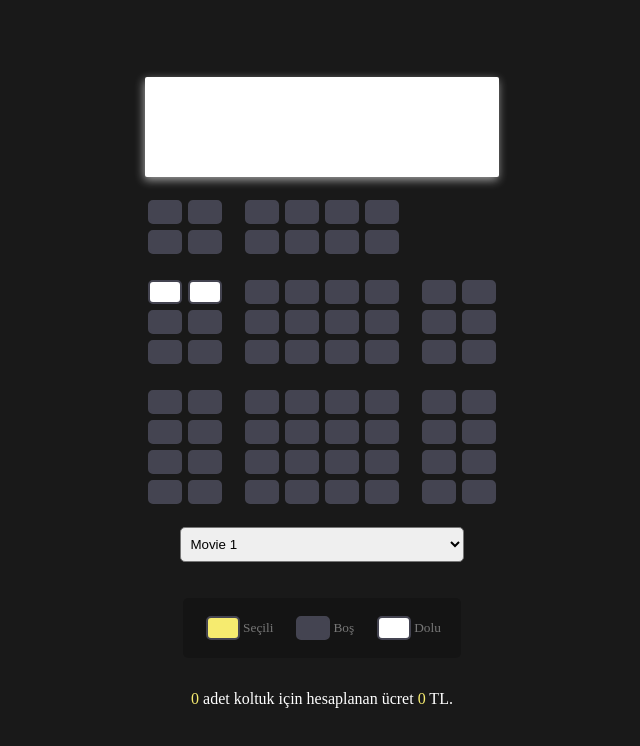
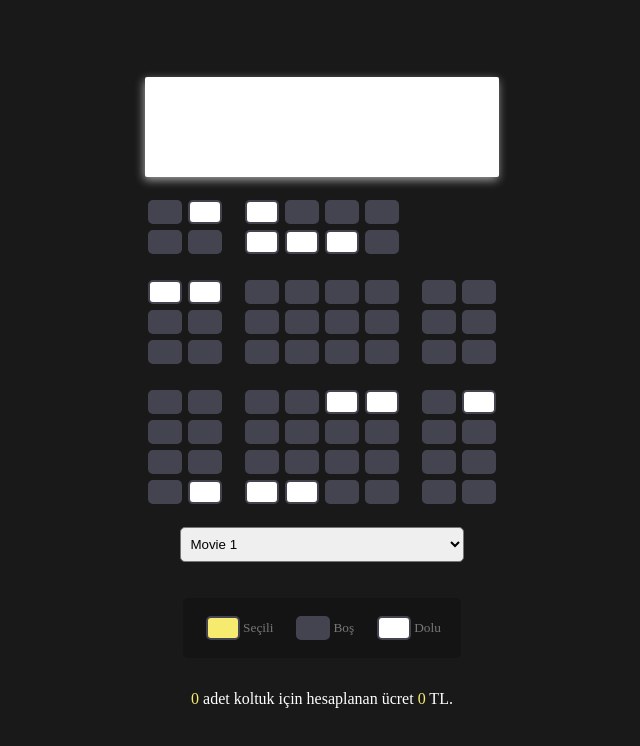
Before and after one commit to MehmetALTUN-TR/Modern-Javascript-Dersleri, a plain HTML site: page SinemaBiletiUygulamasi/index.html in a window 1280 px wide. Shown: the whole page, without its empty margins (318-958 px from the left). Drawn offline with Linux system fonts and the light colour scheme.

```diff
--- a/SinemaBiletiUygulamasi/index.html
+++ b/SinemaBiletiUygulamasi/index.html
@@ -12,8 +12,8 @@
         <div class="screen"></div>
         <div class="row">
             <div class="seat"></div>
-            <div class="seat"></div>
-            <div class="seat"></div>
+            <div class="seat reserved"></div>
+            <div class="seat reserved"></div>
             <div class="seat"></div>
             <div class="seat"></div>
             <div class="seat"></div>
@@ -21,9 +21,9 @@
         <div class="row">
             <div class="seat"></div>
             <div class="seat"></div>
-            <div class="seat"></div>
-            <div class="seat"></div>
-            <div class="seat"></div>
+            <div class="seat reserved"></div>
+            <div class="seat reserved"></div>
+            <div class="seat reserved"></div>
             <div class="seat"></div>
         </div>
         <div class="row">
@@ -61,10 +61,10 @@
             <div class="seat"></div>
             <div class="seat"></div>
             <div class="seat"></div>
+            <div class="seat reserved"></div>
+            <div class="seat reserved"></div>
             <div class="seat"></div>
-            <div class="seat"></div>
-            <div class="seat"></div>
-            <div class="seat"></div>
+            <div class="seat reserved"></div>
         </div>
         <div class="row">
             <div class="seat"></div>
@@ -88,9 +88,9 @@
         </div>
         <div class="row">
             <div class="seat"></div>
-            <div class="seat"></div>
-            <div class="seat"></div>
-            <div class="seat"></div>
+            <div class="seat reserved"></div>
+            <div class="seat reserved"></div>
+            <div class="seat reserved"></div>
             <div class="seat"></div>
             <div class="seat"></div>
             <div class="seat"></div>
```
Also changed, not shown: SinemaBiletiUygulamasi/İmage/example.png (added).
